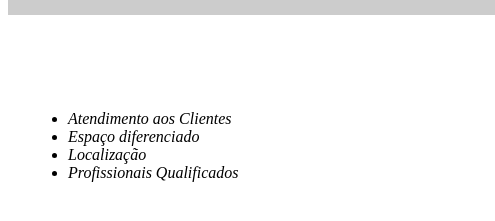
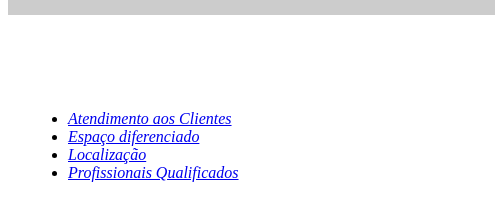
Before and after one commit to ninhaa003/front-end, a plain HTML site: page index.html in a window 1280 px wide. Shown: the part 363-584 px from the top of the page, 0-495 px from the left. Drawn offline with Linux system fonts and the light colour scheme.

Commit message:
Add files via upload

```diff
--- a/index.html
+++ b/index.html
@@ -25,10 +25,10 @@
 			<h3 class="titulo-centralizado">Benefícios</h3>
 
 			<ul>
-				<li class="itens">Atendimento aos Clientes</li>
-				<li class="itens">Espaço diferenciado</li>
-				<li class="itens">Localização</li>
-				<li class="itens">Profissionais Qualificados</li>
+				<li class="itens"><a href="atendimento_cliente.html">Atendimento aos Clientes</a></li>
+				<li class="itens"><a href="espaço_diferenciado.html">Espaço diferenciado</a></li>
+				<li class="itens"><a href="localizaçao.html">Localização</a></li>
+				<li class="itens"><a href="profissionais_qualificados">Profissionais Qualificados</a></li>
 			</ul>
 
 			<img src="beneficios.jpg" class="imagembeneficios">
```
